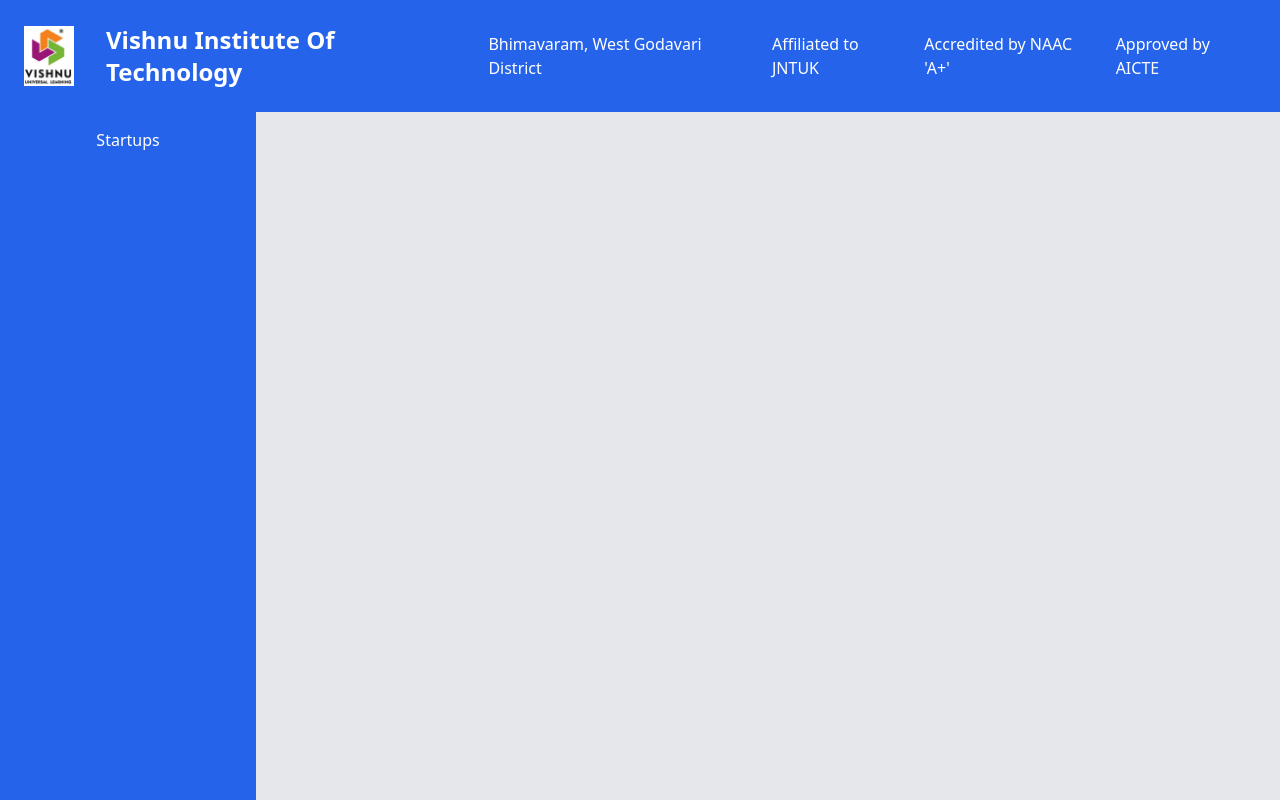
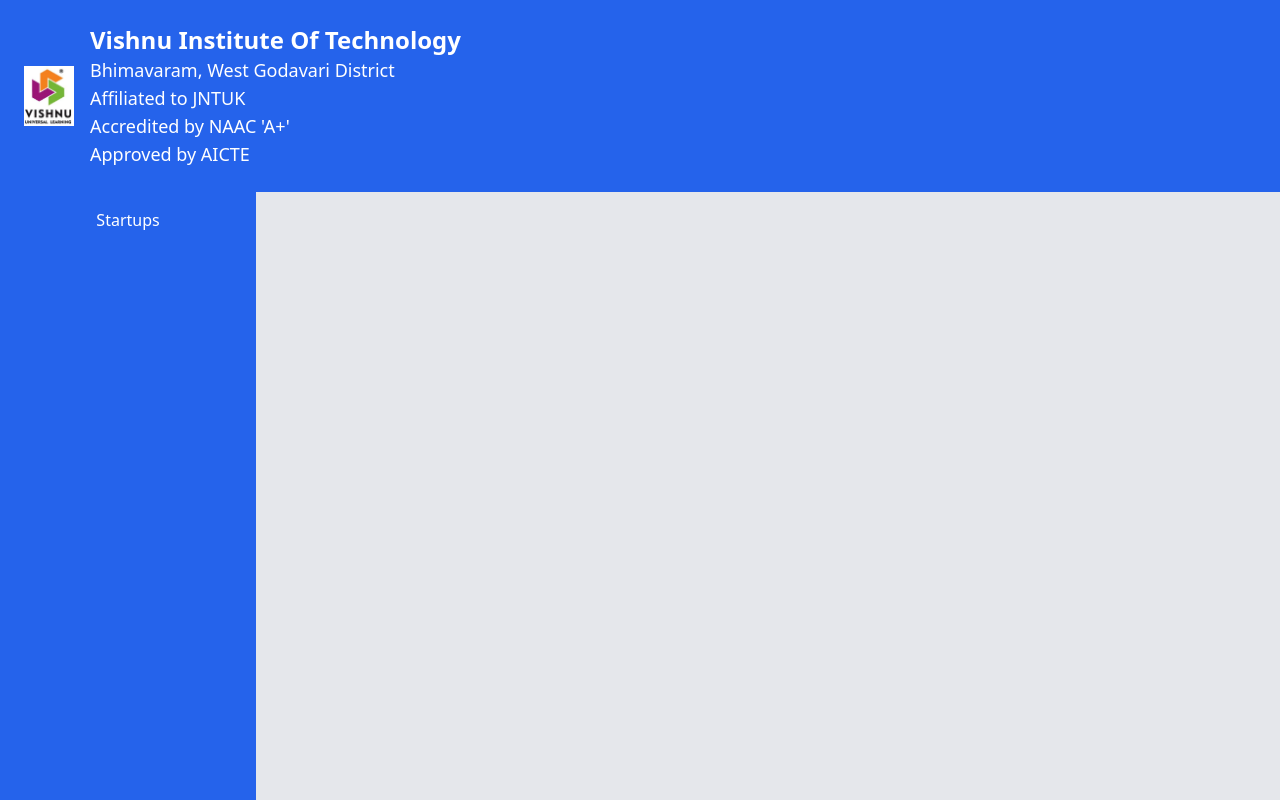
Before and after one commit to mondisailokesh/my-flask-app, a Flask app: page /page7-1 in a window 1280 px wide. Run offline with Flask 3, Linux system fonts and the light colour scheme; some libraries are stand-ins or nearby versions.

Commit message:
Update page7-1.html

```diff
--- a/templates/page7-1.html
+++ b/templates/page7-1.html
@@ -19,18 +19,20 @@
     </style>
 </head>
 <body class="bg-gray-200 flex flex-col min-h-screen">
-    <header class="bg-blue-600 text-white p-6">
-        <div class="container mx-auto flex justify-between items-center">
-            <div class="flex items-center space-x-4">
-                <img alt="Institute logo with a detailed description of the logo design" class="mr-4" height="50" src="{{ url_for('static', filename='images/vishnu-logo.jpg') }}" width="50"/>
-                <h1 class="text-2xl font-bold">Vishnu Institute Of Technology</h1>
-                <h2>Bhimavaram, West Godavari District</h2>
-                <h2>Affiliated to JNTUK</h2>
-                <h2>Accredited by NAAC 'A+'</h2>
-                <h2>Approved by AICTE</h2>
+        <header class="bg-blue-600 text-white p-6">
+            <div class="container mx-auto flex flex-col md:flex-row md:justify-between md:items-center text-center md:text-left">
+                <div class="flex flex-col md:flex-row md:items-center w-full justify-center md:justify-start">
+                    <img src="{{ url_for('static', filename='images/vishnu-logo.jpg') }}" alt="Institute logo" class="mx-auto md:mr-4 mb-2 md:mb-0" width="50" height="50" />
+                    <div class="flex flex-col items-center md:items-start w-full">
+                        <h1 class="text-2xl font-bold">Vishnu Institute Of Technology</h1>
+                        <h2 class="text-base md:text-lg">Bhimavaram, West Godavari District</h2>
+                        <h2 class="text-base md:text-lg">Affiliated to JNTUK</h2>
+                        <h2 class="text-base md:text-lg">Accredited by NAAC 'A+'</h2>
+                        <h2 class="text-base md:text-lg">Approved by AICTE</h2>
+                    </div>
+                </div>
             </div>
-        </div>
-    </header>
+        </header>
     <div class="flex flex-1">
         <div class="w-1/5 bg-blue-600 text-white p-2 space-y-2 overflow-y-auto h-full">
             <button class="w-full py-2 rounded-lg hover:bg-blue-700 transition" onclick="showContent('field1')">Startups</button>
```
